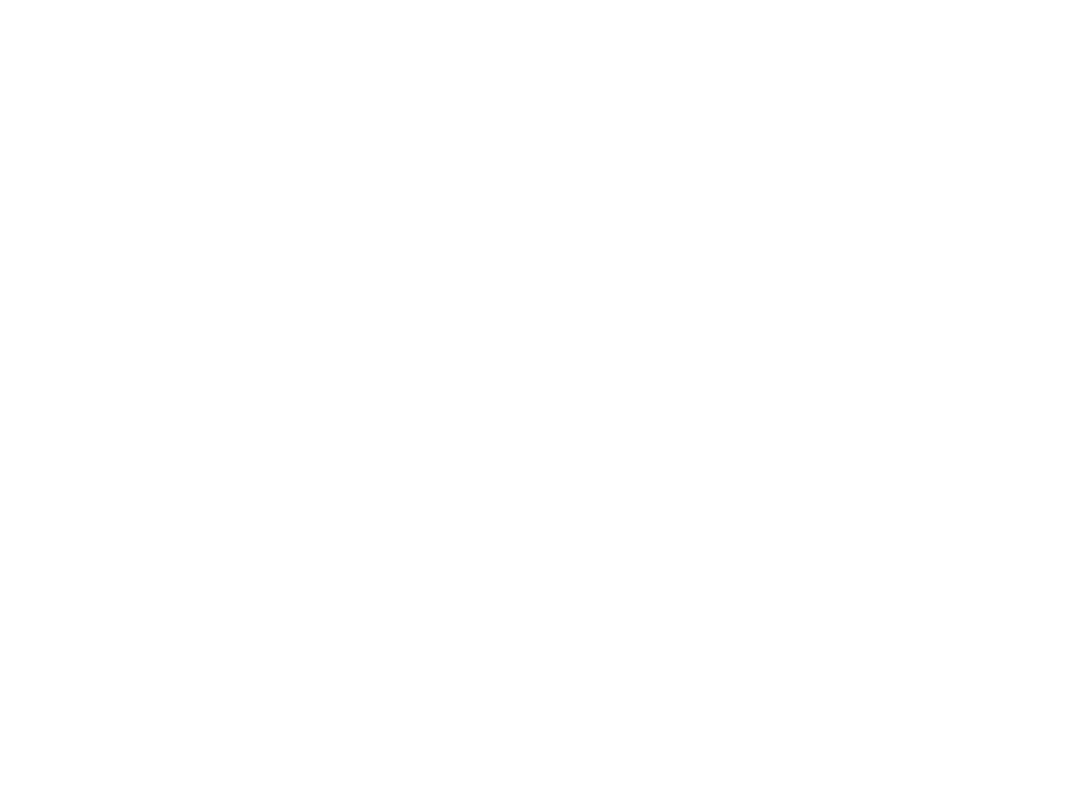
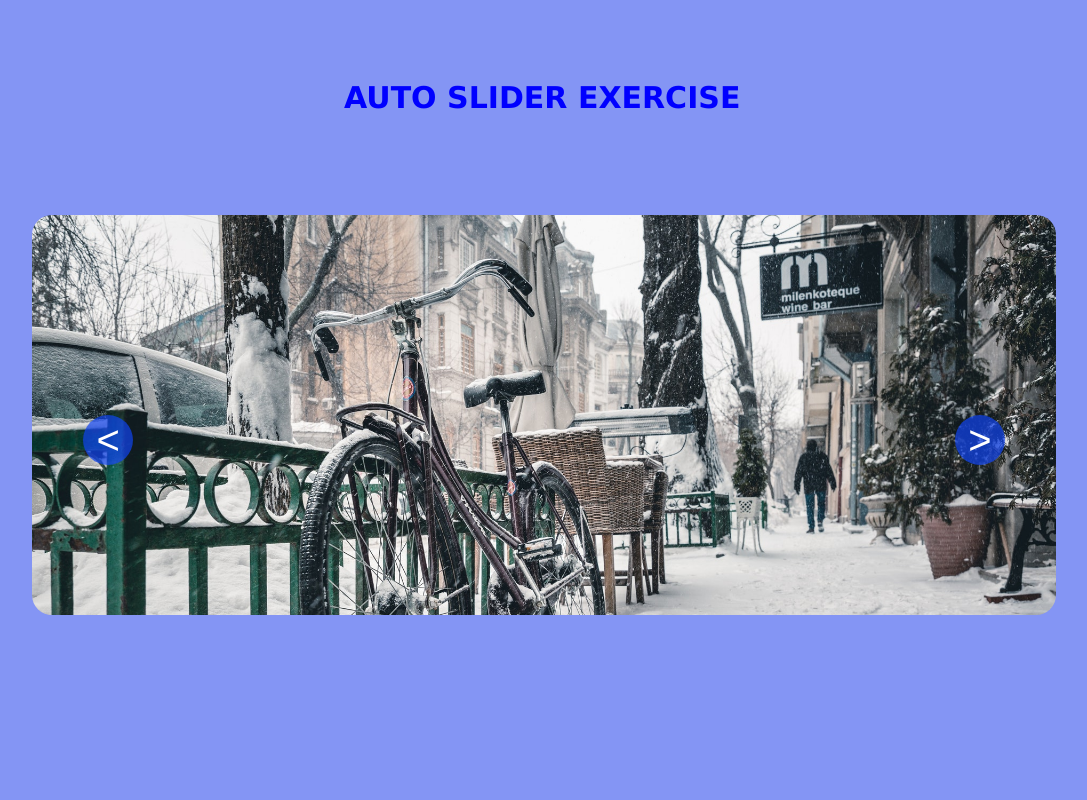
Before and after one commit to AlbertoCastroF/ImageSlider, a website: page index.html in a window 1280 px wide. Shown: the whole page, without its empty margins (96-1183 px from the left). Drawn offline with Linux system fonts and the light colour scheme.

Commit message:
completition of auto-slider project

```diff
--- a/index.html
+++ b/index.html
@@ -4,7 +4,23 @@
     <meta charset="UTF-8" />
     <meta http-equiv="X-UA-Compatible" content="IE=edge" />
     <meta name="viewport" content="width=device-width, initial-scale=1.0" />
-    <title>Images slider</title>
+    <link rel="stylesheet" href="styles.css" />
+    <title>Image Carousel</title>
   </head>
-  <body></body>
+  <body>
+    <h1>AUTO SLIDER EXERCISE</h1>
+    <div class="slide-container">
+      <div class="images-container">
+        <img class="img current" src="images/snow1.jpg" alt="snow" />
+        <img class="img" src="images/snow2.jpg" alt="snow" />
+        <img class="img" src="images/snow7.jpg" alt="snow" />
+        <img class="img" src="images/snow4.jpg" alt="snow" />
+        <img class="img" src="images/snow5.jpg" alt="snow" />
+      </div>
+
+      <button class="next-btn">></button>
+      <button class="prev-btn"><</button>
+      <script src="index.js"></script>
+    </div>
+  </body>
 </html>
--- a/index.js
+++ b/index.js
@@ -0,0 +1,48 @@
+const images = document.querySelectorAll(".img");
+const nextBtn = document.querySelector(".next-btn");
+const prevBtn = document.querySelector(".prev-btn");
+console.log(images[0]);
+
+nextBtn.addEventListener("click", function () {
+  nextPic();
+  clearInterval(myInterval);
+  myInterval = setInterval(function () {
+    nextPic();
+  }, 3000);
+});
+
+prevBtn.addEventListener("click", function () {
+  PrevPic();
+  clearInterval(myInterval);
+  myInterval = setInterval(function () {
+    nextPic();
+  }, 3000);
+});
+
+const nextPic = () => {
+  const current = document.querySelector(".current");
+  if (current.nextElementSibling) {
+    current.classList.remove("current");
+    current.nextElementSibling.classList.add("current");
+    console.log(current.nextElementSibling);
+  } else {
+    current.classList.remove("current");
+    images[0].classList.add("current");
+  }
+};
+
+const PrevPic = () => {
+  const current = document.querySelector(".current");
+  if (current.previousElementSibling) {
+    current.classList.remove("current");
+    current.previousElementSibling.classList.add("current");
+    console.log(current.nextElementSibling);
+  } else {
+    current.classList.remove("current");
+    images[images.length - 1].classList.add("current");
+  }
+};
+
+let myInterval = setInterval(function () {
+  nextPic();
+}, 3000);
--- a/styles.css
+++ b/styles.css
@@ -0,0 +1,67 @@
+* {
+  margin: 0;
+  padding: 0;
+  box-sizing: border-box;
+}
+
+body {
+  background: rgba(11, 44, 235, 0.5);
+}
+
+h1 {
+  width: 400px;
+  margin: 0 auto;
+  margin-top: 80px;
+  font-family: "Lucida Sans", "Lucida Sans Regular", "Lucida Grande",
+    "Lucida Sans Unicode", Geneva, Verdana, sans-serif;
+  font-size: 30px;
+  color: blue;
+}
+
+.slide-container {
+  width: 80%;
+  margin: 100px auto;
+  position: relative;
+  overflow: hidden;
+  border-radius: 20px;
+}
+
+.images-container {
+  width: 100%;
+  height: 400px;
+}
+
+img {
+  position: absolute;
+  width: 100%;
+  opacity: 0;
+  transition: opacity 0.4s ease-in-out;
+}
+
+.current {
+  opacity: 1;
+}
+
+button {
+  position: absolute;
+  width: 50px;
+  height: 50px;
+  font-size: 40px;
+  color: #fff;
+  border-radius: 50%;
+  border: none;
+  background-color: rgba(16, 68, 240, 0.7);
+  top: 50%;
+}
+
+button:active {
+  transform: scale(0.9);
+}
+
+.next-btn {
+  right: 5%;
+}
+
+.prev-btn {
+  left: 5%;
+}
```
Also changed, not shown: images/back.jpg (added).
